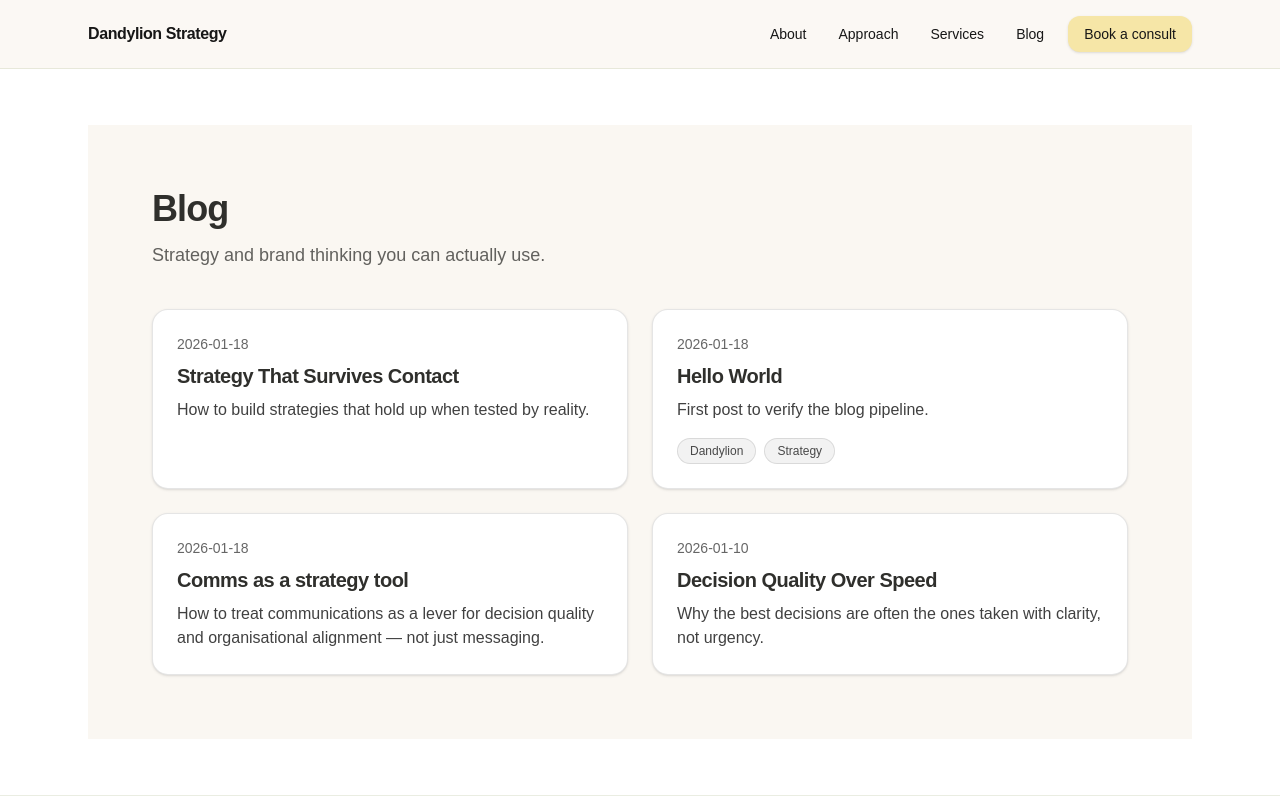
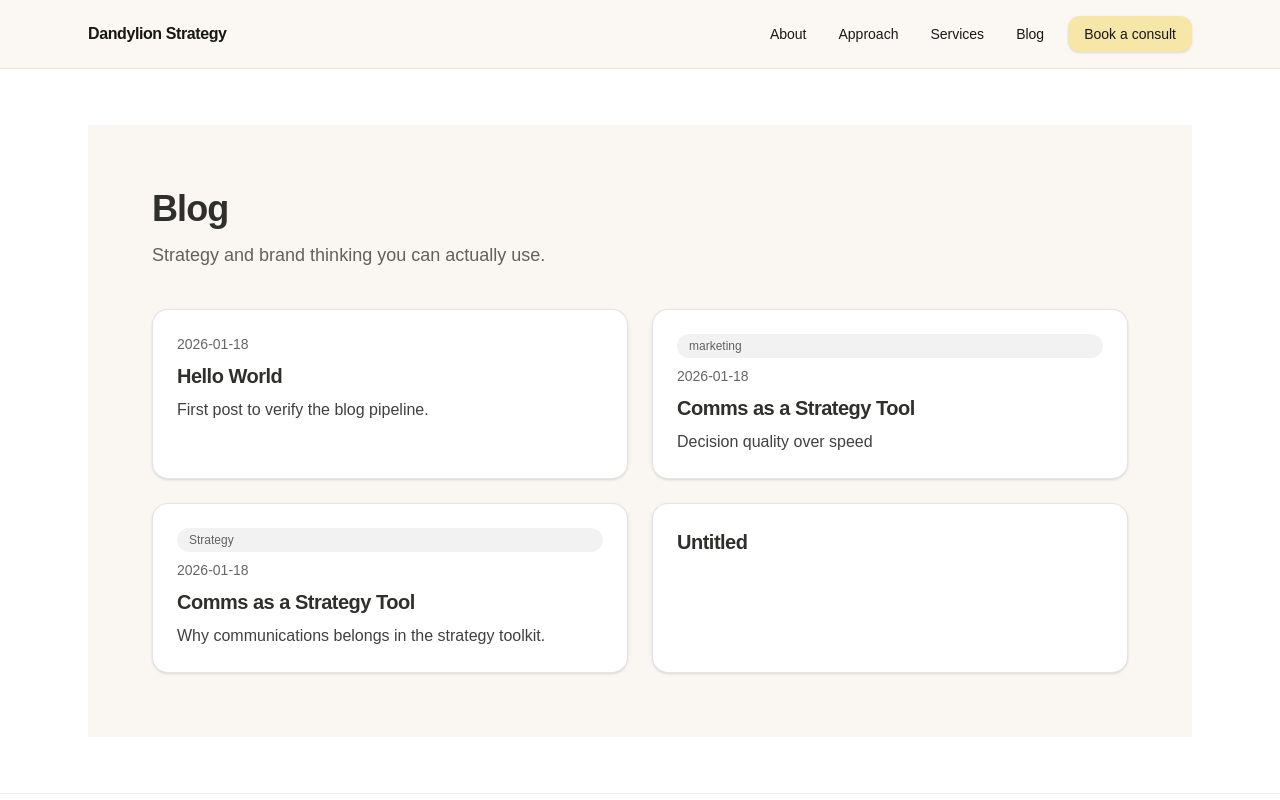
Before and after one commit to DandylionNZ/dandylion-final, a Next.js app: page /blog in a window 1280 px wide. Shown: the top 800 px of the page. Built offline with nearby package versions, Linux system fonts and the light colour scheme.

Commit message:
Add blog categories

```diff
--- a/app/blog/[slug]/page.tsx
+++ b/app/blog/[slug]/page.tsx
@@ -34,12 +34,20 @@ export default async function BlogPostPage({
     <main className="bg-[#FAF7F2] text-[#2F2F2C]">
       <article className="mx-auto max-w-3xl px-6 py-16">
         <header className="mb-10">
-          {post.meta.date ? <p className="text-sm text-[#2F2F2C]/60">{post.meta.date}</p> : null}
-          <h1 className="mt-2 text-4xl font-semibold tracking-tight">{post.meta.title}</h1>
-          {post.meta.excerpt ? (
-            <p className="mt-4 text-lg text-[#2F2F2C]/75">{post.meta.excerpt}</p>
-          ) : null}
-        </header>
+  {post.meta.category ? (
+    <p className="text-sm font-medium text-[#2F2F2C]/60">
+      {post.meta.category}
+    </p>
+  ) : null}
+
+  <p className="text-sm text-[#2F2F2C]/60">{post.meta.date}</p>
+  <h1 className="mt-2 text-4xl font-semibold tracking-tight">{post.meta.title}</h1>
+
+  {post.meta.excerpt ? (
+    <p className="mt-4 text-lg text-[#2F2F2C]/75">{post.meta.excerpt}</p>
+  ) : null}
+</header>
+
 
         <div
           className="prose prose-neutral max-w-none prose-headings:tracking-tight prose-a:text-[#2F2F2C]"
--- a/components/PostCard.tsx
+++ b/components/PostCard.tsx
@@ -7,6 +7,13 @@ export default function PostCard({ post }: { post: PostListItem }) {
   return (
 <article className="rounded-2xl border border-black/10 bg-white p-6 shadow-sm">
   <div className="flex flex-col gap-2">
+
+    {meta.category ? (
+      <span className="inline-block rounded-full bg-black/5 px-3 py-1 text-xs font-medium text-black/60">
+        {meta.category}
+      </span>
+    ) : null}
+
     {meta.date ? <p className="text-sm text-black/60">{meta.date}</p> : null}
 
     <h2 className="text-xl font-semibold tracking-tight">
@@ -16,20 +23,8 @@ export default function PostCard({ post }: { post: PostListItem }) {
     </h2>
 
     {meta.excerpt ? <p className="text-base text-black/75">{meta.excerpt}</p> : null}
-
-        {meta.tags?.length ? (
-          <div className="mt-2 flex flex-wrap gap-2">
-            {meta.tags.map((t) => (
-              <span
-                key={t}
-                className="rounded-full border border-black/10 bg-black/5 px-3 py-1 text-xs text-black/70"
-              >
-                {t}
-              </span>
-            ))}
-          </div>
-        ) : null}
   </div>
 </article>
+
   );
 }
--- a/content/blog/comms-as-a-strategy-tool.md
+++ b/content/blog/comms-as-a-strategy-tool.md
@@ -1,9 +1,9 @@
 ---
-title: "Comms as a strategy tool"
+title: "Comms as a Strategy Tool"
 date: "2026-01-18"
-category: "Communications strategy"
-excerpt: "How to treat communications as a lever for decision quality and organisational alignment — not just messaging."
-coverImage: "/images/blog-post.jpg"
+excerpt: "Why communications belongs in the strategy toolkit."
+category: "Strategy"
+coverImage: "/images/blog/comms-banner.jpg"
 ---
 
 Communication is often treated as the final step: write the message, publish the update, manage the reaction.
--- a/content/blog/decision-quality-over-speed.md
+++ b/content/blog/decision-quality-over-speed.md
@@ -1,9 +1,9 @@
 ---
-title: "Decision Quality Over Speed"
-date: "2026-01-10"
-category: "decision making"
-excerpt: "Why the best decisions are often the ones taken with clarity, not urgency."
-coverImage: "/images/blog-post.jpg"
+title: "Comms as a Strategy Tool"
+date: "2026-01-18"
+excerpt: "Decision quality over speed"
+category: "marketing"
+coverImage: "/images/blog/comms-banner.jpg"
 ---
 
 
--- a/content/blog/strategy-that-survives-contact.md
+++ b/content/blog/strategy-that-survives-contact.md
@@ -1,10 +1,8 @@
----
-title: "Strategy That Survives Contact"
+title: "Comms as a Strategy Tool"
 date: "2026-01-18"
-category: "business"
-excerpt: "How to build strategies that hold up when tested by reality."
-coverImage: "/images/blog-post.jpg"
----
+excerpt: "Strategy that survives contact"
+category: "Strategy"
+coverImage: "/images/blog/comms-banner.jpg"
 
 
 Most strategies fail for one boring reason: they don’t connect to the way work actually happens.
```
Lines whose indentation alone changed are shown as unchanged.
